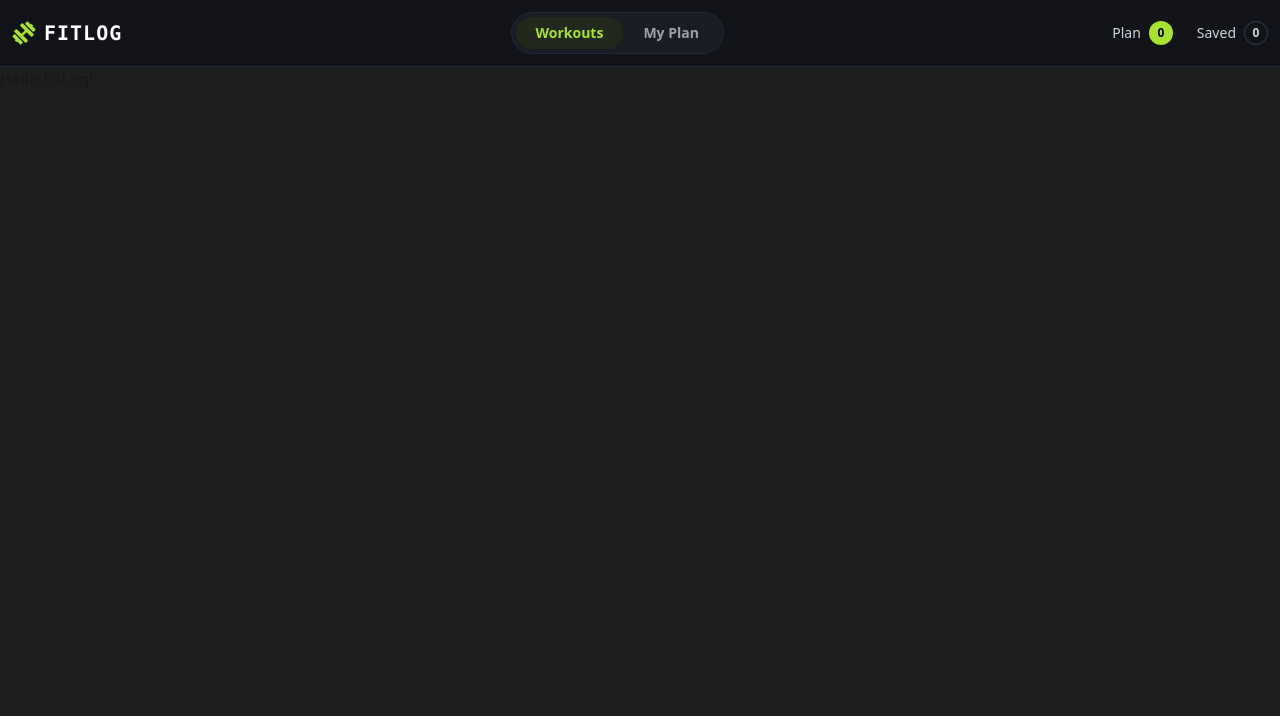
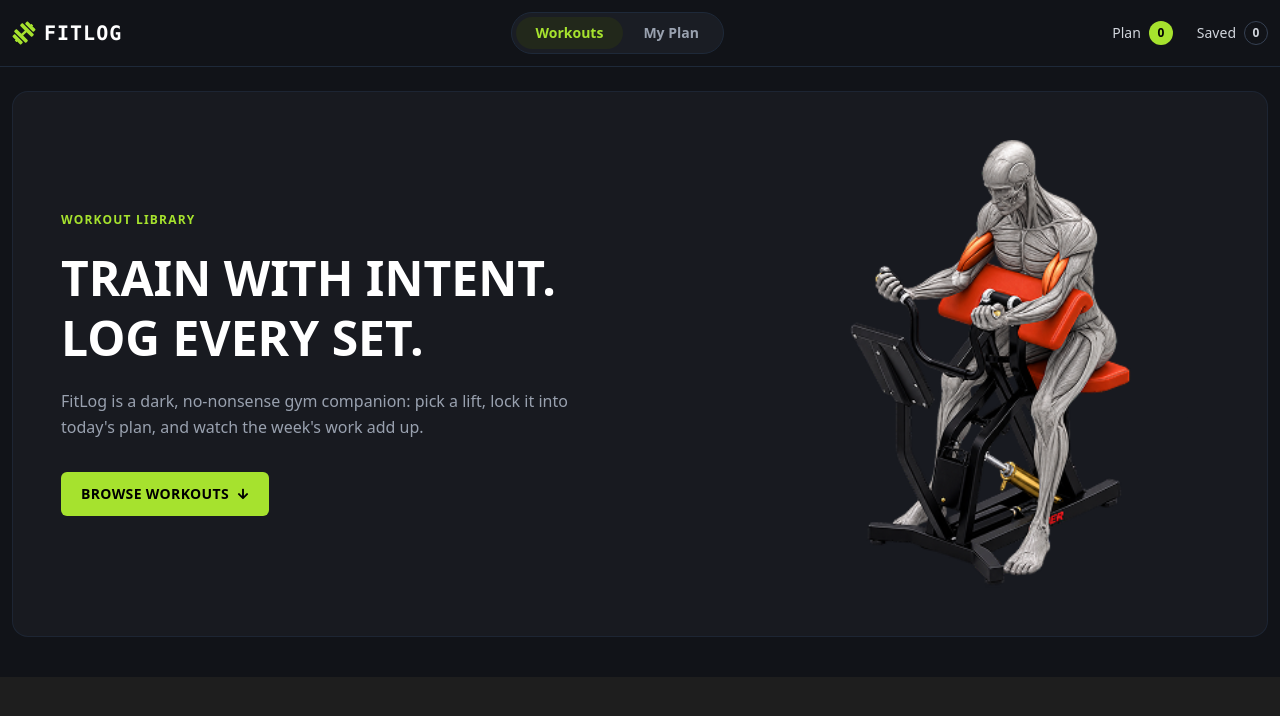
Before and after one commit to SVKSharma/B14-A6-FitLog, a Next.js app: page / in a window 1280 px wide. Shown: the top 716 px of the page. Built offline with nearby package versions, Linux system fonts and the light colour scheme.

Commit message:
Created the hero section

```diff
--- a/src/app/page.tsx
+++ b/src/app/page.tsx
@@ -1,7 +1,7 @@
-import Image from "next/image";
+import Hero from "@/components/Hero";
 
 export default function Home() {
   return (
-    <h1>Hello FitLog!</h1>
+    <Hero></Hero>
   );
 }
--- /dev/null
+++ b/src/components/Hero.tsx
@@ -0,0 +1,54 @@
+import Image from 'next/image';
+import { FaArrowDown } from 'react-icons/fa';
+import bannerImg from '@/assets/banner.png';
+
+export const Hero = () => {
+  return (
+    <section className="w-full bg-[#111318] text-white pt-6 pb-10">
+      <div className="keep-content-center">
+        <div className="bg-[#181a20] border border-gray-800/80 rounded-2xl p-6 sm:p-10 lg:p-12 flex flex-col md:flex-row items-center justify-between gap-8 md:gap-12">
+
+          {/* Left Side Text Content */}
+          <div className="flex-1 space-y-4 sm:space-y-5">
+            <span className="text-[#a6e22e] text-xs font-bold tracking-widest uppercase block">
+              WORKOUT LIBRARY
+            </span>
+
+            <h1 className="text-3xl sm:text-4xl lg:text-5xl font-black tracking-normal leading-snug sm:leading-tight uppercase font-sans">
+              TRAIN WITH INTENT.<br />
+              LOG EVERY SET.
+            </h1>
+
+            <p className="text-gray-400 text-sm sm:text-base leading-relaxed max-w-lg">
+              FitLog is a dark, no-nonsense gym companion: pick a lift, lock it
+              into today&apos;s plan, and watch the week&apos;s work add up.
+            </p>
+
+            <div className="pt-3">
+              <a
+                href="#library"
+                className="inline-flex items-center gap-2 bg-[#a6e22e] text-black font-extrabold text-xs sm:text-sm px-5 py-3 rounded-md hover:bg-[#95ce28] transition-colors uppercase tracking-wide"
+              >
+                BROWSE WORKOUTS
+                <FaArrowDown className="text-xs" />
+              </a>
+            </div>
+          </div>
+
+          {/* Right Side Banner Image */}
+          <div className="flex-1 w-full max-w-sm lg:max-w-md flex justify-center">
+            <Image
+              src={bannerImg}
+              alt="FitLog Workout Companion"
+              priority
+              className="w-full h-auto object-contain"
+            />
+          </div>
+
+        </div>
+      </div>
+    </section>
+  );
+};
+
+export default Hero;
```
